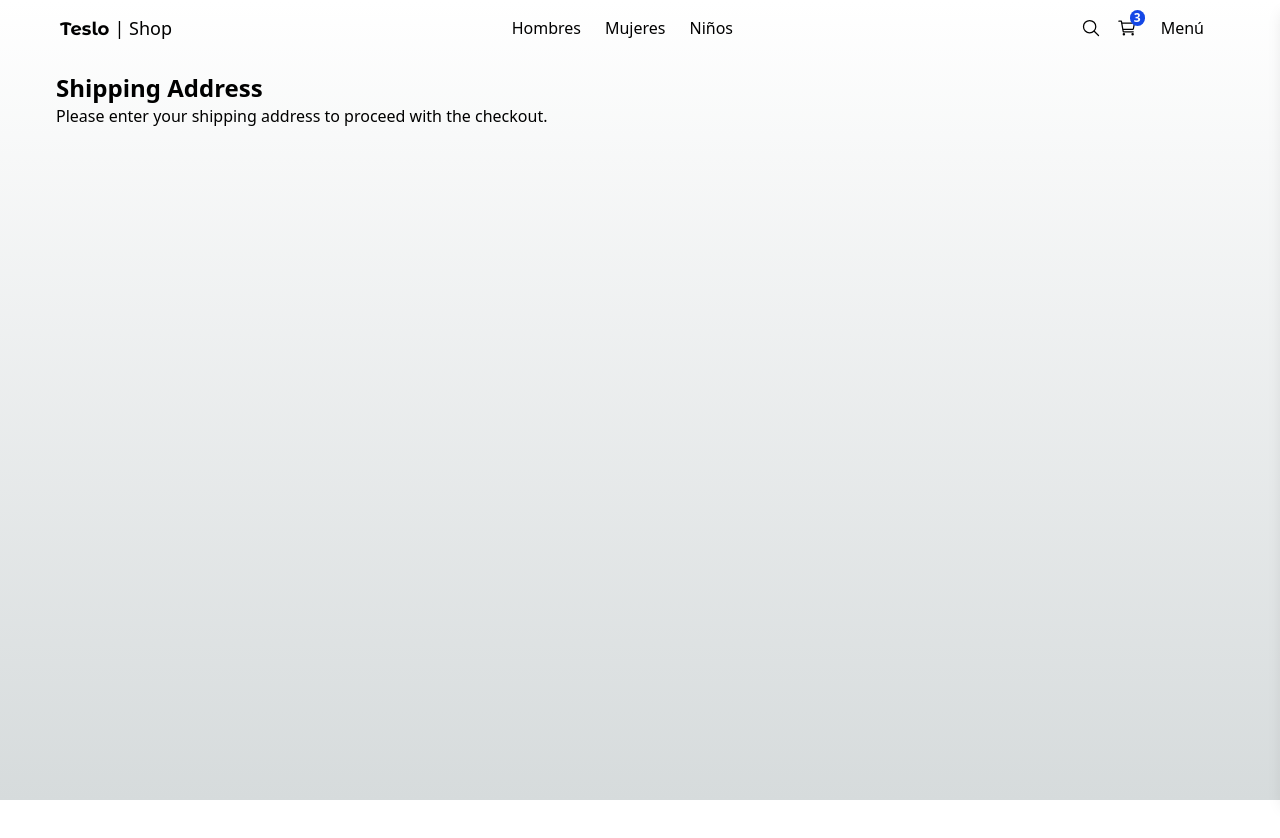
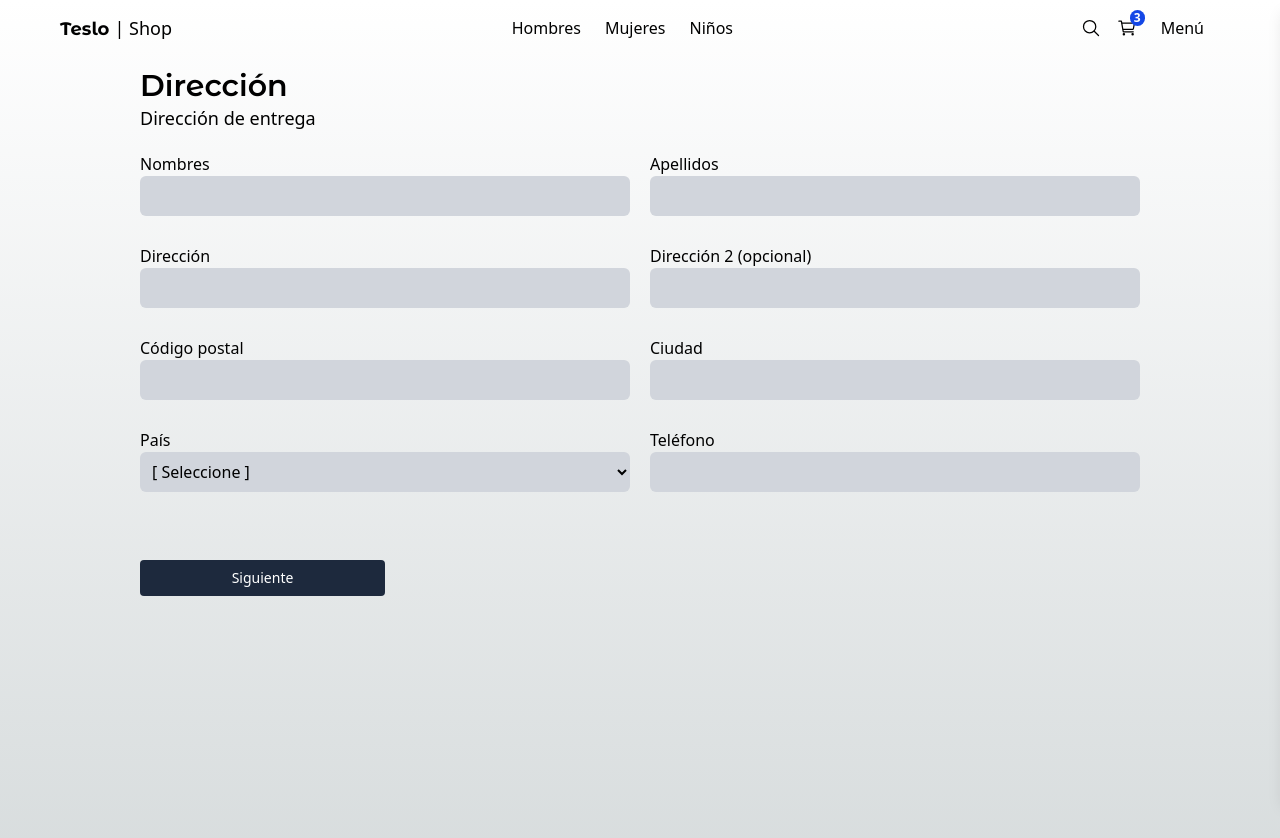
Before and after one commit to MisaelGG11/teslo-shop, a Next.js app: page /checkout/address in a window 1280 px wide. Shown: the top 838 px of the page. Before the commit the page ends 800 px from the top, so only its background shows below. Built offline with nearby package versions, Linux system fonts and the light colour scheme.

Commit message:
feat: add checkout address page

```diff
--- a/src/app/(shop)/checkout/address/page.tsx
+++ b/src/app/(shop)/checkout/address/page.tsx
@@ -1,8 +1,104 @@
-export default async function AddressPage() {
+import { Title } from '@/components';
+import Link from 'next/link';
+
+export default function AddressPage() {
   return (
-    <main className="p-4">
-      <h1 className="text-2xl font-bold">Shipping Address</h1>
-      <p>Please enter your shipping address to proceed with the checkout.</p>
-    </main>
+    <div className="flex flex-col sm:justify-center sm:items-center mb-72 px-10 sm:px-0">
+
+
+
+      <div className="w-full  xl:w-[1000px] flex flex-col justify-center text-left">
+
+        <Title title="Dirección" subTitle="Dirección de entrega" />
+
+        <div className="grid grid-cols-1 gap-2 sm:gap-5 sm:grid-cols-2 mt-5">
+
+
+          <div className="flex flex-col mb-2">
+            <span>Nombres</span>
+            <input
+              type="text"
+              className="p-2  rounded-md bg-gray-300"
+            />
+          </div>
+
+          <div className="flex flex-col mb-2">
+            <span>Apellidos</span>
+            <input
+              type="text"
+              className="p-2  rounded-md bg-gray-300"
+            />
+          </div>
+
+          <div className="flex flex-col mb-2">
+            <span>Dirección</span>
+            <input
+              type="text"
+              className="p-2  rounded-md bg-gray-300"
+            />
+          </div>
+
+          <div className="flex flex-col mb-2">
+            <span>Dirección 2 (opcional)</span>
+            <input
+              type="text"
+              className="p-2  rounded-md bg-gray-300"
+            />
+          </div>
+
+
+          <div className="flex flex-col mb-2">
+            <span>Código postal</span>
+            <input
+              type="text"
+              className="p-2  rounded-md bg-gray-300"
+            />
+          </div>
+
+          <div className="flex flex-col mb-2">
+            <span>Ciudad</span>
+            <input
+              type="text"
+              className="p-2  rounded-md bg-gray-300"
+            />
+          </div>
+
+          <div className="flex flex-col mb-2">
+            <span>País</span>
+            <select
+              className="p-2  rounded-md bg-gray-300"
+            >
+              <option value="">[ Seleccione ]</option>
+              <option value="CRI">Costa Rica</option>
+            </select>
+          </div>
+
+          <div className="flex flex-col mb-2">
+            <span>Teléfono</span>
+            <input
+              type="text"
+              className="p-2  rounded-md bg-gray-300"
+            />
+          </div>
+
+
+
+          <div className="flex flex-col mb-2 sm:mt-10">
+            <Link
+              href='/checkout'
+              className="btn-primary flex w-full sm:w-1/2 justify-center ">
+              Siguiente
+            </Link>
+          </div>
+
+
+        </div>
+
+      </div>
+
+
+
+
+    </div>
   );
 }
```
